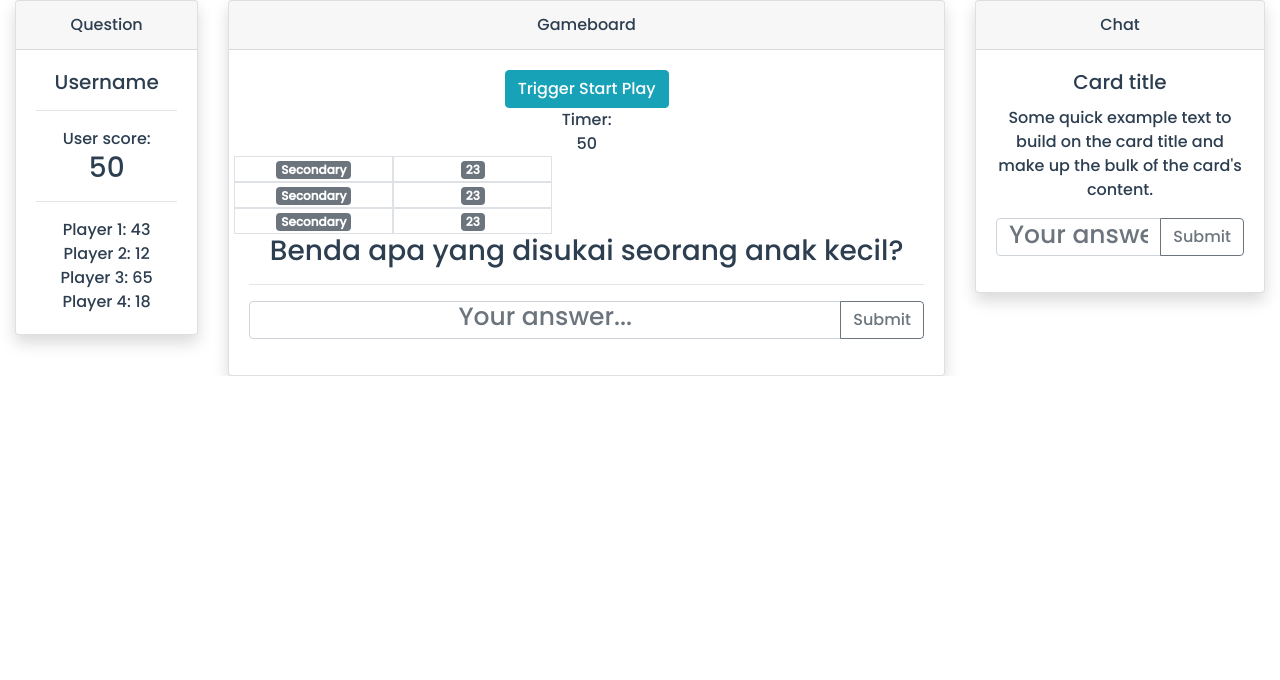
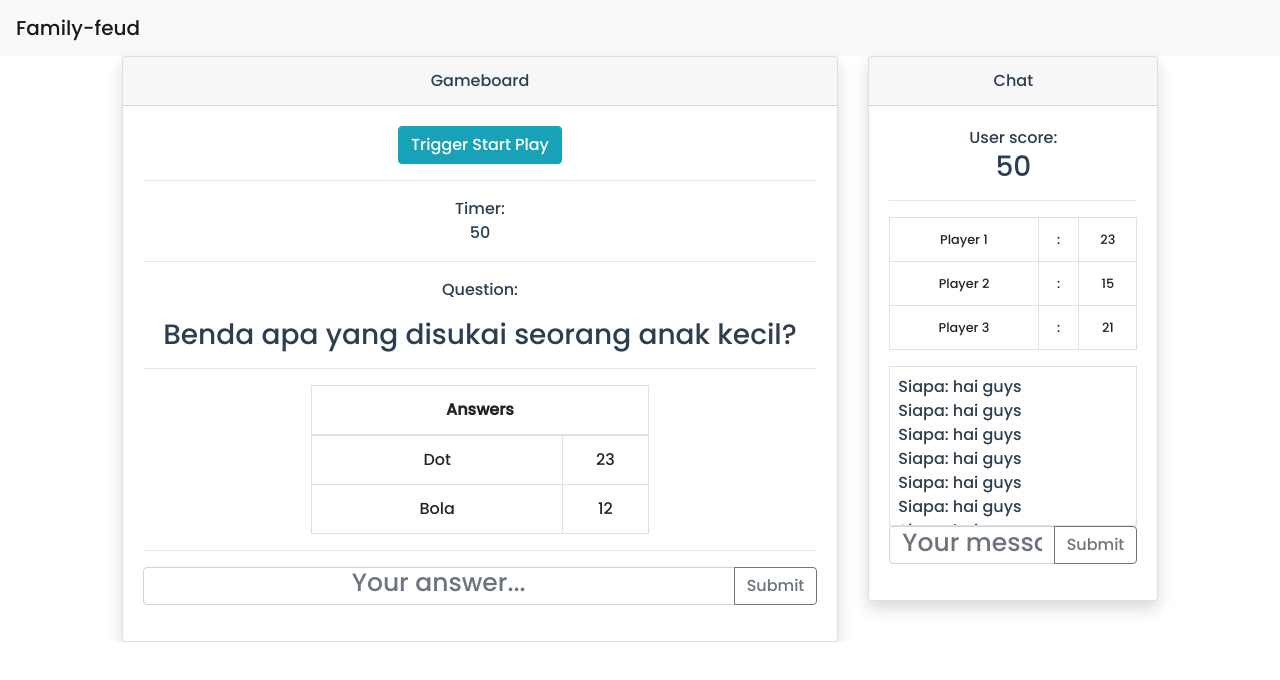
Before and after one commit to group-project-12-h8p2w3/family-feud, a Vue app: page /gameplay in a window 1280 px wide. Shown: the top 680 px of the page. Built offline with nearby package versions, Linux system fonts and the light colour scheme.

Commit message:
Update layout gameplay 1. revisi card di gameplay (cukup 2 main card) 2. tambah overflow di bagian chat

```diff
--- a/src/views/Gameplay.vue
+++ b/src/views/Gameplay.vue
@@ -1,14 +1,15 @@
 <template>
   <div class="gameplay">
-    <!-- <nav class="navbar navbar-light bg-light">
-      <span class="navbar-brand mb-0 h1">Navbar</span>
-    </nav> -->
+    <nav class="navbar navbar-light bg-light">
+      <span class="navbar-brand mb-0 h1">Family-feud</span>
+    </nav>
     <div class="container-fluid">
-      <div class="row ">
-        <div class="col-2">
+      <div class="row justify-content-center">
+        <!-- User Board -->
+        <!-- <div class="col-2">
           <div class="card shadow">
             <div class="card-header">
-              Question
+              Users
             </div>
             <div class="card-body">
               <h5 class="card-title">Username</h5>
@@ -19,29 +20,42 @@
               </div>
               <hr>
               <div id="otherPlayers">
-                <div>
-                  Player 1: 43
-                </div>
-                <div>
-                  Player 2: 12
-                </div>
-                <div>
-                  Player 3: 65
-                </div>
-                <div>
-                  Player 4: 18
+                <table class="table table-bordered" style="font-size: 0.8em;">
+                  <col style="width: 8em;" />
+                  <col style="width: 1em;" />
+                  <col style="width: 1em;" />
+                  <tr>
+                    <td>Player 1</td>
+                    <td>:</td>
+                    <td>23</td>
+                  </tr>
+                  <tr>
+                    <td>Player 2</td>
+                    <td>:</td>
+                    <td>15</td>
+                  </tr>
+                  <tr>
+                    <td>Player 3</td>
+                    <td>:</td>
+                    <td>21</td>
+                  </tr>
+                </table>
               </div>
             </div>
           </div>
-          </div>
-        </div>
+        </div> -->
         <div class="col-7">
           <div class="card shadow">
             <div class="card-header">
               Gameboard
             </div>
             <div class="card-body">
+              <!-- Trigger Play Button -->
+              <div id="btn-trigger-play">
                 <button @click.prevent="gameStart" type="button" class="btn btn-info">Trigger Start Play</button>
+                <hr>
+              </div>
+              <!-- Timer -->
               <div id="timer-gameplay">
                 <div>
                   Timer:
@@ -49,45 +63,42 @@
                 <div>
                   50
                 </div>
+                <hr>
               </div>
-              <div id="answer" style="width: 18rem;">
-                <div id="answer-list">
-                  <div class="row">
-                    <div class="col-6 border">
-                      <div class="badge badge-secondary">Secondary</div>
+              <!-- Question -->
+              <div id="question">
+                <p>Question:</p>
+                <h3>{{ question }}</h3>
+                <hr>
               </div>
-                    <div class="col-6 border">
-                      <div class="badge badge-secondary">23</div>
+              <!-- Answer list -->
+              <div class="" id="answer">
+                <table class="table table-bordered" style="margin: auto; width: 50%;">
+                  <col style="width: 8em;" />
+                  <col style="width: 1em;" />
+                  <thead>
+                    <tr>
+                      <th colspan="2">Answers</th>
+                    </tr>
+                  </thead>
+                  <tbody>
+                    <tr>
+                      <td>Dot</td>
+                      <td>23</td>
+                    </tr>
+                    <tr>
+                      <td>Bola</td>
+                      <td>12</td>
+                    </tr>
+                  </tbody>
+                </table>
+                <hr>
               </div>
-                  </div>
-                  <div class="row">
-                    <div class="col-6 border">
-                      <div class="badge badge-secondary">Secondary</div>
-                    </div>
-                    <div class="col-6 border">
-                      <div class="badge badge-secondary">23</div>
-                    </div>
-                  </div>
-                  <div class="row">
-                    <div class="col-6 border">
-                      <div class="badge badge-secondary">Secondary</div>
-                    </div>
-                    <div class="col-6 border">
-                      <div class="badge badge-secondary">23</div>
-                    </div>
-                  </div>
-                </div>
-              </div>
-              <div>
-                <div >
-                  <h3>{{ question }}</h3>
-                </div>
-                <hr>
+              <!-- Answer Input -->
               <div class="input-group mb-3">
                 <input type="text" class="form-control" placeholder="Your answer..." aria-label="Recipient's username" aria-describedby="button-addon2">
                 <div class="input-group-append">
                   <button class="btn btn-outline-secondary" type="button" id="button-addon2">Submit</button>
-                  </div>
                 </div>
               </div>
             </div>
@@ -99,10 +110,56 @@
               Chat
             </div>
             <div class="card-body">
-              <h5 class="card-title">Card title</h5>
-              <p class="card-text">Some quick example text to build on the card title and make up the bulk of the card's content.</p>
-              <div class="input-group mb-3">
-                  <input type="text" class="form-control" placeholder="Your answer..." aria-label="Recipient's username" aria-describedby="button-addon2">
+              <div>
+                <div id="userScoreBoard">
+                User score:
+                <h3>50</h3>
+              </div>
+              <hr>
+              <div id="otherPlayers">
+                <table class="table table-bordered" style="font-size: 0.8em;">
+                  <col style="width: 8em;" />
+                  <col style="width: 1em;" />
+                  <col style="width: 1em;" />
+                  <tr>
+                    <td>Player 1</td>
+                    <td>:</td>
+                    <td>23</td>
+                  </tr>
+                  <tr>
+                    <td>Player 2</td>
+                    <td>:</td>
+                    <td>15</td>
+                  </tr>
+                  <tr>
+                    <td>Player 3</td>
+                    <td>:</td>
+                    <td>21</td>
+                  </tr>
+                </table>
+              </div>
+              </div>
+              <!-- chat board -->
+              <div class="border p-2 text-left" id="message-board" style="overflow: auto;  height: 20vh;">
+                <div>Siapa: hai guys</div>
+                <div>Siapa: hai guys</div>
+                <div>Siapa: hai guys</div>
+                <div>Siapa: hai guys</div>
+                <div>Siapa: hai guys</div>
+                <div>Siapa: hai guys</div>
+                <div>Siapa: hai guys</div>
+                <div>Siapa: hai guys</div>
+                <div>Siapa: hai guys</div>
+                <div>Siapa: hai guys</div>
+                <div>Siapa: hai guys</div>
+                <div>Siapa: hai guys</div>
+                <div>Siapa: hai guys</div>
+                <div>Siapa: hai guys</div>
+                <div>Siapa: hai guys</div>
+              </div>
+              <!-- Form input message -->
+              <div id="message-input" class="input-group mb-3">
+                <input type="text" class="form-control" placeholder="Your message...">
                 <div class="input-group-append">
                   <button class="btn btn-outline-secondary" type="button" id="button-addon2">Submit</button>
                 </div>
@@ -118,6 +175,11 @@
 <script>
 export default {
   name: 'Gameplay',
+  data () {
+    return {
+      isGameStarted: false
+    }
+  },
   methods: {
     gameStart () {
     }
```
Also changed, not shown: 1 other file (tests, documents, lock files or other folders). Lines whose indentation alone changed are shown as unchanged.
